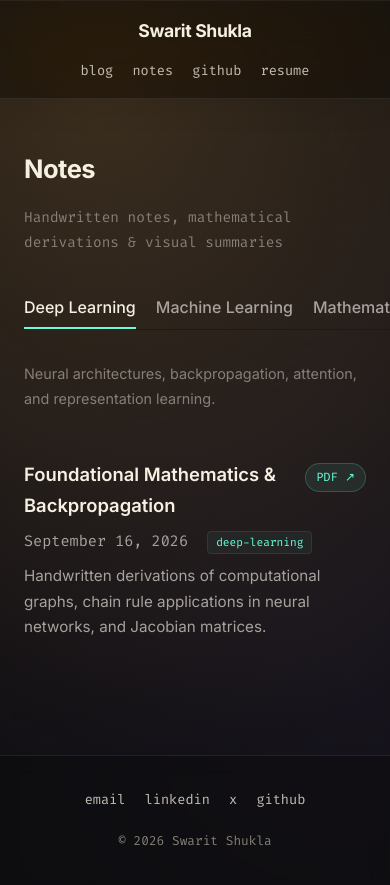
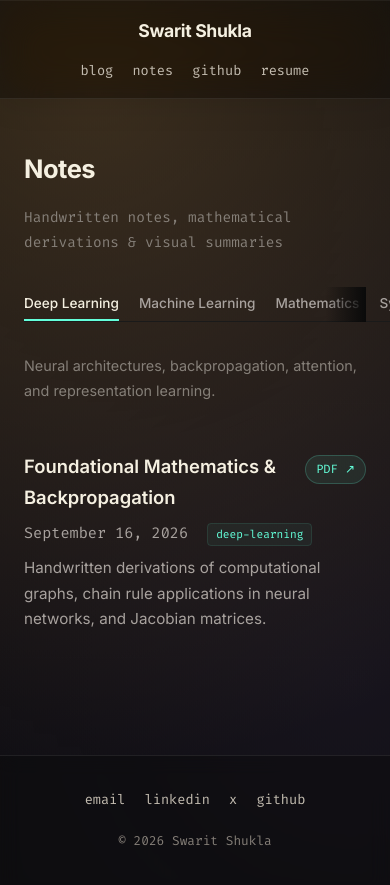
Before and after one commit to SWARITSHUKLA/SWARITSHUKLA.github.io, a Jekyll site: the page built from notes.html, in a window 390 px wide. Shown: the top 885 px of the page. Built offline with Jekyll 4.4.1, drawn with Linux system fonts in a browser that asks for light colours.

Commit message:
Fix mobile notes tab bar: swipeable tabs with fade hint

```diff
--- a/assets/style.css
+++ b/assets/style.css
@@ -326,6 +326,7 @@ pre code {
     -webkit-overflow-scrolling: touch;
     scrollbar-width: none;
     scroll-snap-type: x proximity;
+    position: relative;
 }
 
 .notes-tabs::-webkit-scrollbar {
@@ -336,6 +337,29 @@ pre code {
     flex: 0 0 auto;
     white-space: nowrap;
     scroll-snap-align: start;
+}
+
+/* Fade hint on right edge to signal swipeable overflow */
+.notes-tabs-wrapper {
+    position: relative;
+}
+
+.notes-tabs-wrapper::after {
+    content: '';
+    position: absolute;
+    top: 0;
+    right: 0;
+    bottom: 0;
+    width: 40px;
+    background: linear-gradient(to right, transparent, #0a0a0a);
+    pointer-events: none;
+    z-index: 1;
+    opacity: 0;
+    transition: opacity 0.3s ease;
+}
+
+.notes-tabs-wrapper.show-fade::after {
+    opacity: 1;
 }
 
 .category-desc {
@@ -371,6 +395,10 @@ pre code {
         gap: 1.25rem;
         margin-right: -1.5rem;
         padding-right: 1.5rem;
+    }
+    .notes-tabs .tab-btn {
+        font-size: 0.85rem;
+        padding: 8px 0;
     }
 }
 
--- a/notes.html
+++ b/notes.html
@@ -7,11 +7,13 @@ title: Notes
     <h1>Notes</h1>
     <p class="blog-subtitle">Handwritten notes, mathematical derivations & visual summaries</p>
 
+    <div class="notes-tabs-wrapper">
     <div class="blog-tabs notes-tabs" role="tablist" aria-label="Note categories">
         <button type="button" class="tab-btn active" role="tab" aria-selected="true" aria-controls="cat-dl" onclick="showCategory('cat-dl', this)">Deep Learning</button>
         <button type="button" class="tab-btn" role="tab" aria-selected="false" aria-controls="cat-ml" onclick="showCategory('cat-ml', this)">Machine Learning</button>
         <button type="button" class="tab-btn" role="tab" aria-selected="false" aria-controls="cat-math" onclick="showCategory('cat-math', this)">Mathematics</button>
         <button type="button" class="tab-btn" role="tab" aria-selected="false" aria-controls="cat-systems" onclick="showCategory('cat-systems', this)">Systems</button>
+    </div>
     </div>
 
     <!-- Deep Learning -->
```
Also changed, not shown: other parts of notes.html (+17 -0 lines).
